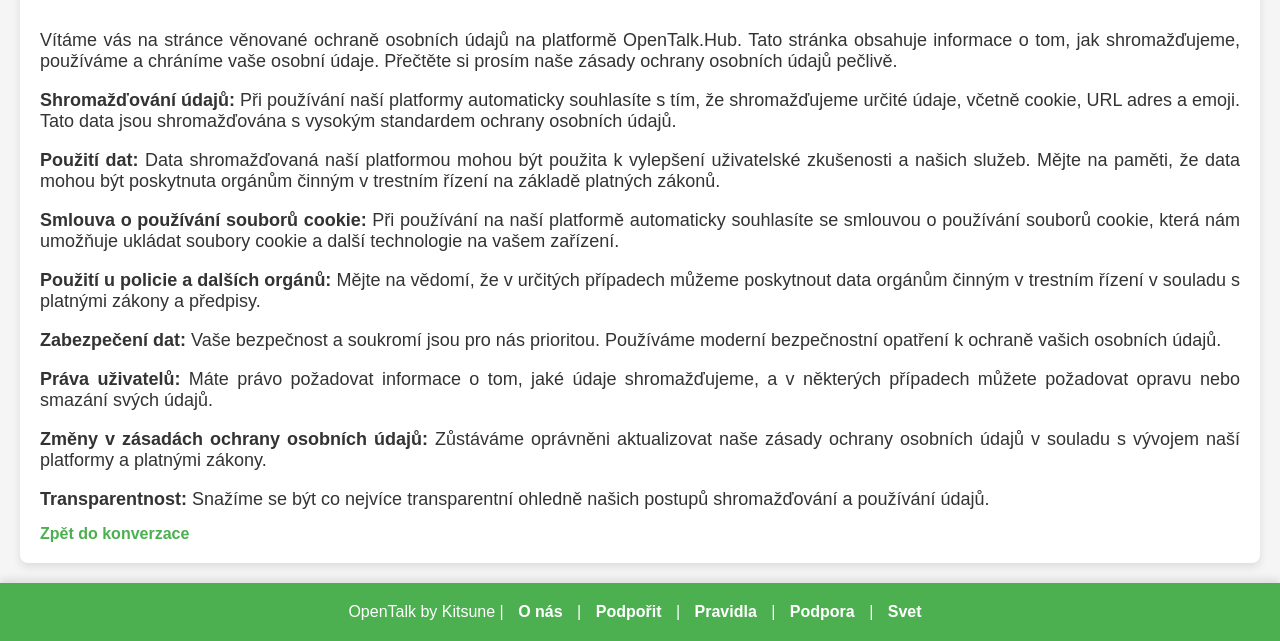
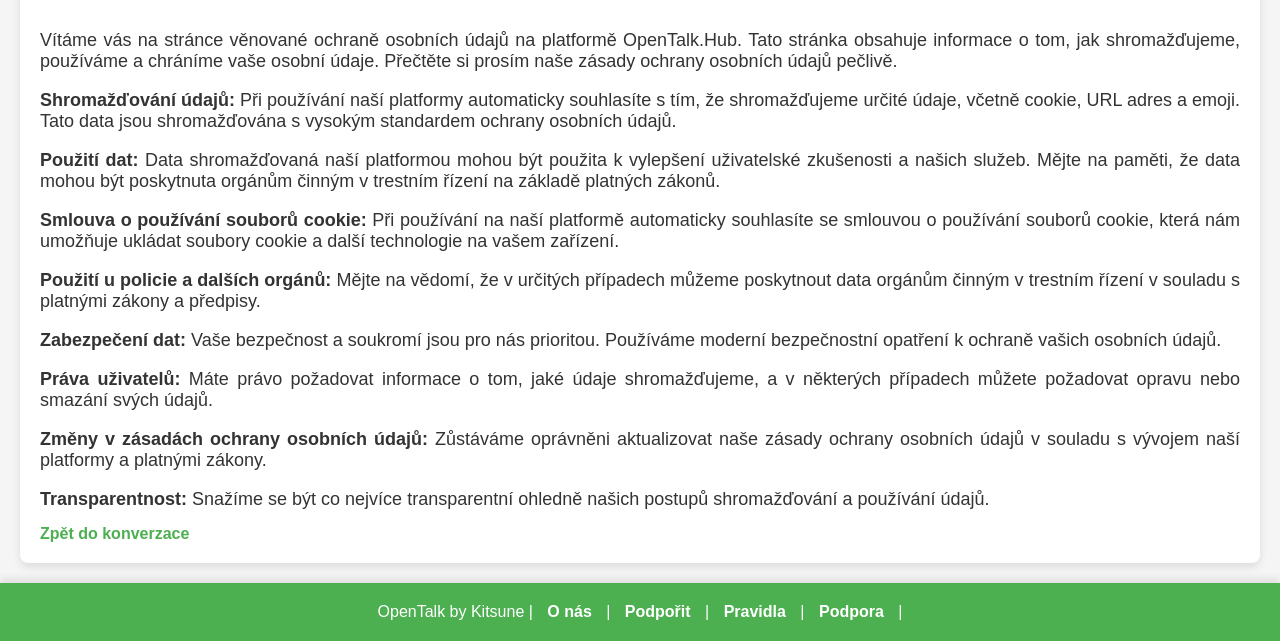
Before and after one commit to DarkCraftG/opentalk, a plain HTML site: page ochrana-osobnich-udaju.html in a window 1280 px wide. Shown: the part 201-842 px from the top of the page. Drawn offline with Linux system fonts and the light colour scheme.

Commit message:
Update ochrana-osobnich-udaju.html

```diff
--- a/ochrana-osobnich-udaju.html
+++ b/ochrana-osobnich-udaju.html
@@ -172,7 +172,6 @@
         <a href="Podporit.html">Podpořit</a> |
         <a href="Pravidla.html">Pravidla</a> |
         <a href="Podpora.html">Podpora</a> |
-        <a href="Svet.html">Svet</a>
     </footer>
 
 </body>
```
